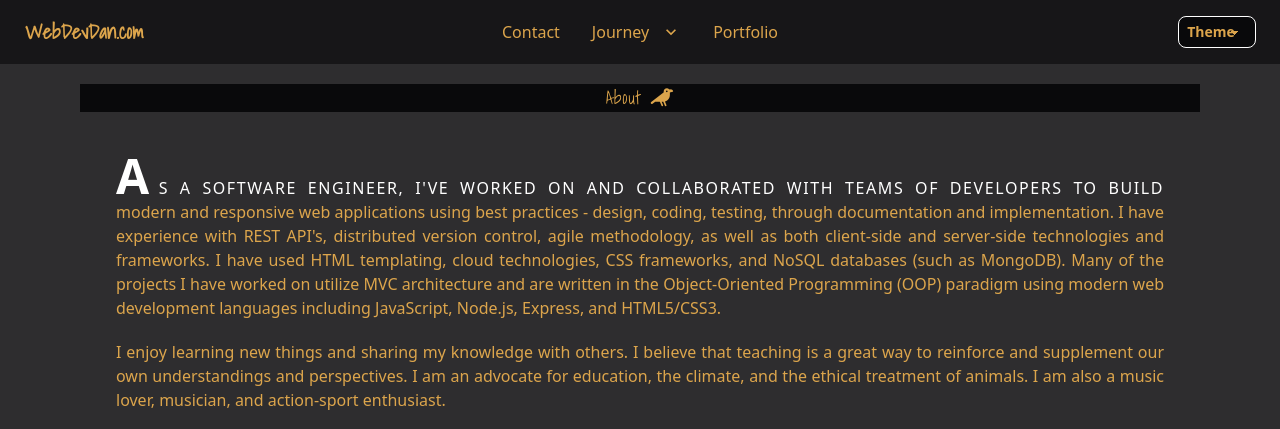
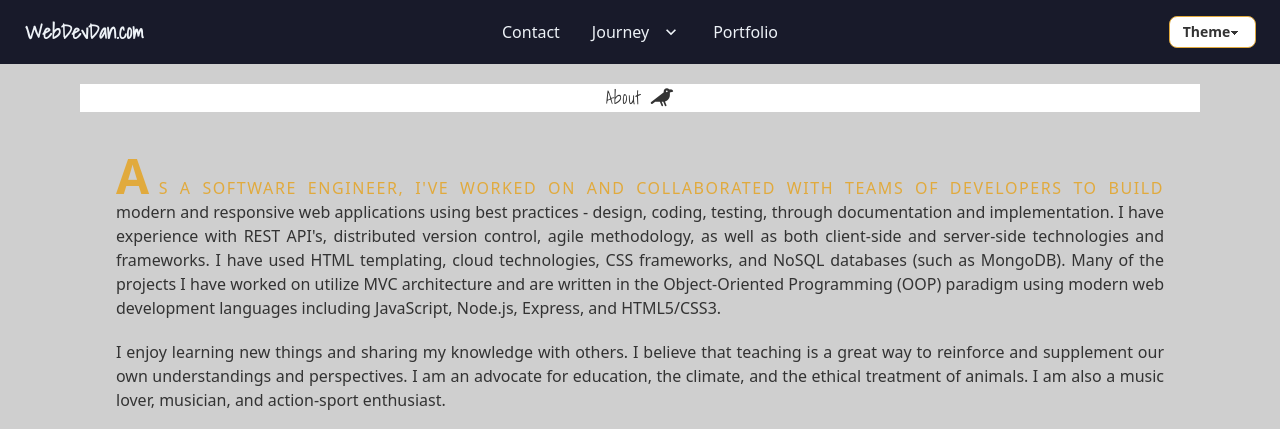
Before and after one commit to d-herz/WebDevDan, a website: page public/about.html in a window 1280 px wide. Shown: the top 429 px of the page. Drawn offline with Linux system fonts and the light colour scheme.

Commit message:
testing new theme

```diff
--- a/public/about.html
+++ b/public/about.html
@@ -93,8 +93,11 @@
         class="select select-primary pl-2 pr-5 mr-3 sm:mr-4 mx-auto max-w-xs min-h-0 max-h-6 sm:max-h-8 text-xs sm:text-sm text-center">
         <option disabled selected>Theme</option>
         <!-- <option value="">Default</option> -->
-        <option value="luxury">Dark</option>
-        <option value="corporate">Light</option>
+        <option value="lightDh">Light</option>
+        <option value="darkDh">Dark</option>
+        <option value="corporate">LightOg</option>
+        <option value="luxury">DarkOg</option>
+        <option value="black">Dark-2</option>
       </select>
     </div>
 
--- a/tailwind.config.js
+++ b/tailwind.config.js
@@ -22,7 +22,29 @@ module.exports = {
     }),
   ],
   daisyui: {
-    themes: ["luxury", "corporate", "garden", "light", "dark", "bumblebee", "retro", "valentine", "halloween", "forest", "aqua", "lofi", "pastel", "fantasy", "wireframe", "black", "dracula", "cmyk", "autumn", "business", "acid", "lemonade", "night", "coffee", "winter"],
+    themes: [
+      {
+        lightDh: {
+          primary: '#E1AA3D',
+          "primary-focus": '#BB892C',
+          neutral: '#181A2A',
+          "neutral-content": '#EDF2F7',
+          "base-100": '#FFFFFF',
+          "base-300": '#CFCFCF',
+          success: '#00D49B',
+
+        },
+        darkDh: {
+          primary: '#E1AA3D',
+          "primary-focus": '#BB892C',
+          neutral: '#110E0E',
+          "neutral-content": '#EDF2F7',
+          "base-100": '#000000',
+          "base-300": '#2B2A2C',
+          success: '#00D49B',
+        },
+      },
+      "luxury", "corporate", "garden", "light", "dark", "bumblebee", "cupcake", "retro", "valentine", "halloween", "forest", "aqua", "lofi", "pastel", "fantasy", "wireframe", "black", "dracula", "cmyk", "autumn", "business", "acid", "lemonade", "night", "coffee", "winter"],
     darkTheme: "luxury",
   }
 }
```
Also changed, not shown: public/blog-posts/blog1.html (+4 -6 lines), public/blog.html (+2 -2 lines), public/index.html (+5 -2 lines), public/portfolio.html (+4 -7 lines), public/css/output.css.
